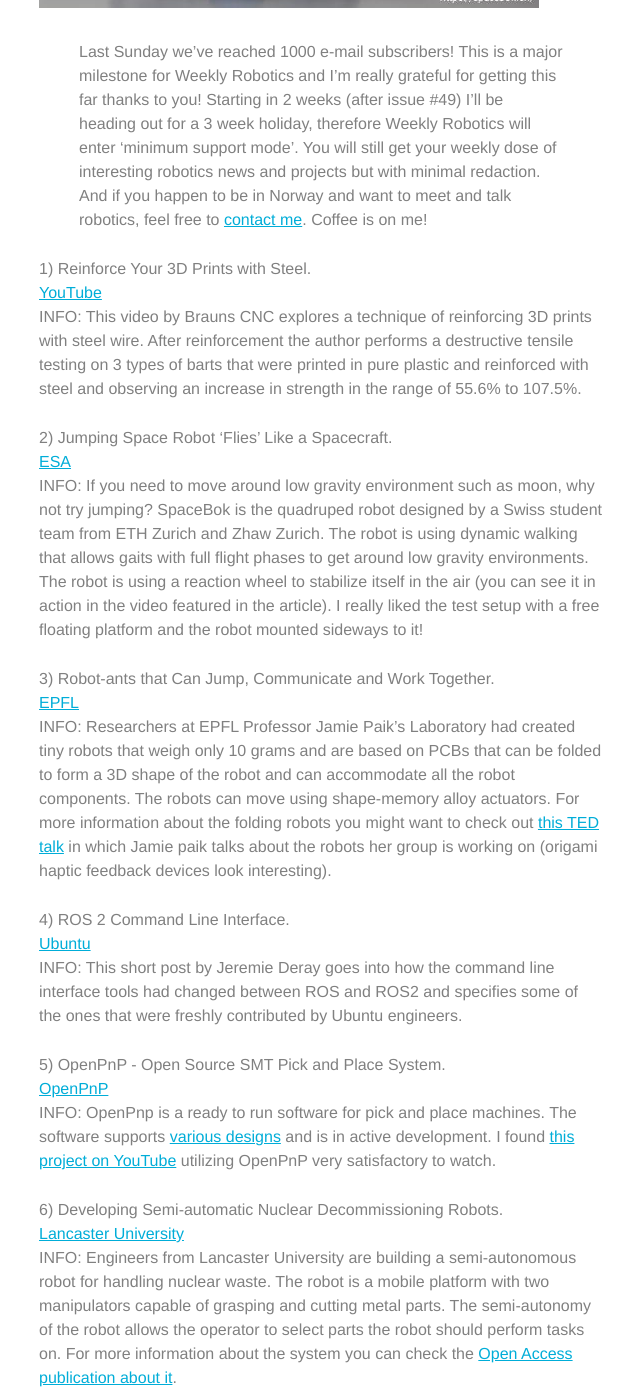
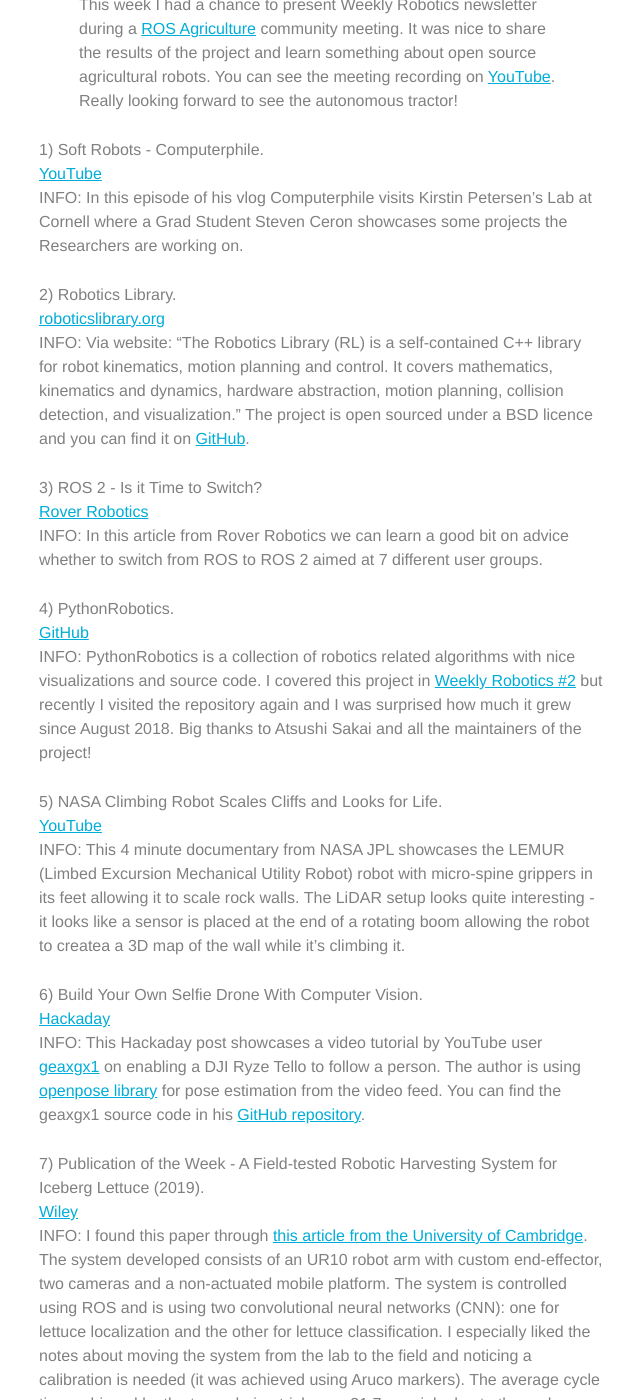
Before and after one commit to msadowski/weeklyrobotics, a Jekyll site: the page built from mc.html, in a window 1280 px wide and 1400 px high, scrolled down 502 px. Shown: the whole window, without its empty margins (319-959 px from the left). Built offline with Jekyll 4.4.1, drawn with Linux system fonts in a browser that asks for light colours; some of the changed text lies outside the part shown.

Commit message:
Add issue 48

```diff
--- /dev/null
+++ b/_posts/2019-07-21-weekly-robotics-48.md
@@ -0,0 +1,47 @@
+---
+title: "Weekly Robotics #48"
+description: "In this issue of Weekly Robotics newsletter we explore soft robotics, agricultural robots, wall climbing robots and even some robotics algorithms"
+date: 2019-07-21
+tags: [Robotics, Careers, Agriculture, SoftRobotics, Software, ROS, Algorithms, Space, Drones]
+---
+![HeaderImage](/img/headers/48.jpg "Header image")
+
+> This week I had a chance to present Weekly Robotics newsletter during a [ROS Agriculture](http://rosagriculture.org/) community meeting. It was nice to share the results of the project and learn something about open source agricultural robots. You can see the meeting recording on [YouTube](https://youtu.be/dgBTCRYIthg). Really looking forward to see the autonomous tractor!
+
+1) Soft Robots - Computerphile.
+<br>[YouTube](https://youtu.be/BLE5yhS3k3I)<br>
+INFO: In this episode of his vlog Computerphile visits Kirstin Petersen's Lab at Cornell where a Grad Student Steven Ceron showcases some projects the Researchers are working on.
+
+2) Robotics Library.
+<br>[roboticslibrary.org](https://www.roboticslibrary.org/)<br>
+INFO: Via website: "The Robotics Library (RL) is a self-contained C++ library for robot kinematics, motion planning and control. It covers mathematics, kinematics and dynamics, hardware abstraction, motion planning, collision detection, and visualization." The project is open sourced under a BSD licence and you can find it on [GitHub](https://github.com/roboticslibrary/rl).
+
+3) ROS 2 - Is it Time to Switch?
+<br>[Rover Robotics](https://blog.roverrobotics.com/ros-2-is-it-time-to-switch-tutorial-included/)<br>
+INFO: In this article from Rover Robotics we can learn a good bit on advice whether to switch from ROS to ROS 2 aimed at 7 different user groups.
+
+4) PythonRobotics.
+<br>[GitHub](https://github.com/AtsushiSakai/PythonRobotics)<br>
+INFO: PythonRobotics is a collection of robotics related algorithms with nice visualizations and source code. I covered this project in [Weekly Robotics #2](https://github.com/AtsushiSakai/PythonRobotics) but recently I visited the repository again and I was surprised how much it grew since August 2018. Big thanks to Atsushi Sakai and all the maintainers of the project!
+
+5) NASA Climbing Robot Scales Cliffs and Looks for Life.
+<br>[YouTube](https://youtu.be/q2SKa9IEG4M)<br>
+INFO: This 4 minute documentary from NASA JPL showcases the LEMUR (Limbed Excursion Mechanical Utility Robot) robot with micro-spine grippers in its feet allowing it to scale rock walls. The LiDAR setup looks quite interesting - it looks like a sensor is placed at the end of a rotating boom allowing the robot to createa a 3D map of the wall while it's climbing it.
+
+6) Build Your Own Selfie Drone With Computer Vision.
+<br>[Hackaday](https://hackaday.com/2019/06/30/build-your-own-selfie-drone-with-computer-vision/)<br>
+INFO: This Hackaday post showcases a video tutorial by YouTube user [geaxgx1](https://youtu.be/RHRQoaqQIgo) on enabling a DJI Ryze Tello to follow a person. The author is using [openpose library](https://github.com/CMU-Perceptual-Computing-Lab/openpose) for pose estimation from the video feed. You can find the geaxgx1 source code in his [GitHub repository](https://github.com/geaxgx/tello-openpose).
+
+7) Publication of the Week - A Field‐tested Robotic Harvesting System for Iceberg Lettuce (2019).
+<br>[Wiley](https://onlinelibrary.wiley.com/doi/full/10.1002/rob.21888)<br>
+INFO: I found this paper through [this article from the University of Cambridge](https://www.cam.ac.uk/research/news/robot-uses-machine-learning-to-harvest-lettuce). The system developed consists of an UR10 robot arm with custom end-effector, two cameras and a non-actuated mobile platform. The system is controlled using ROS and is using two convolutional neural networks (CNN): one for lettuce localization and the other for lettuce classification. I especially liked the notes about moving the system from the lab to the field and noticing a calibration is needed (it was achieved using Aruco markers). The average cycle time achieved by the team during trials was 31.7s, mainly due to the end-effector weight of 8 kg.
+
+### Careers
+
+1) [Locus Robotics](https://www.smartrecruiters.com/LocusRobotics/743999687519607-software-engineer-systems) (Wilmington, MA, US) - Software Engineer - Systems.
+<br>
+INFO: Locus Robotics’ innovative autonomous mobile robots make it easy to optimize your warehouse operation, respond to e-commerce volume growth and seasonal peaks while giving you control over your labor costs.
+
+2) [Iron Ox](https://jobs.lever.co/ironox/39992c38-df6d-41de-b8e0-6260486ea2ea) (San Carlos, CA, US) - Software Architect.
+<br>
+INFO: Iron Ox is reimagining the modern farm, utilizing robotics and AI to grow fresh, consistent, and responsibly farmed produce for everyone. Our experienced team of growers, plant scientists, engineers, and innovators are passionate about deeply understanding and developing this new wave of technology to feed an ever-growing population.
```
Also changed, not shown: _posts/2019-07-14-weekly-robotics-47.md (+1 -1 lines), img/headers/48.jpg (added), 1 other file.
